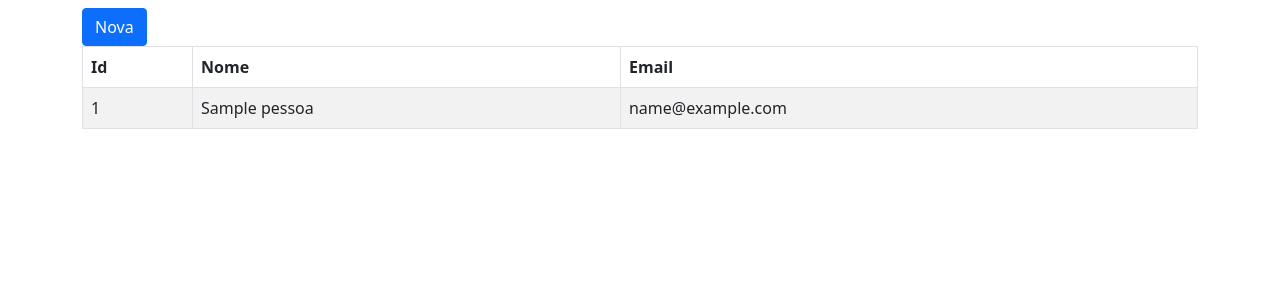
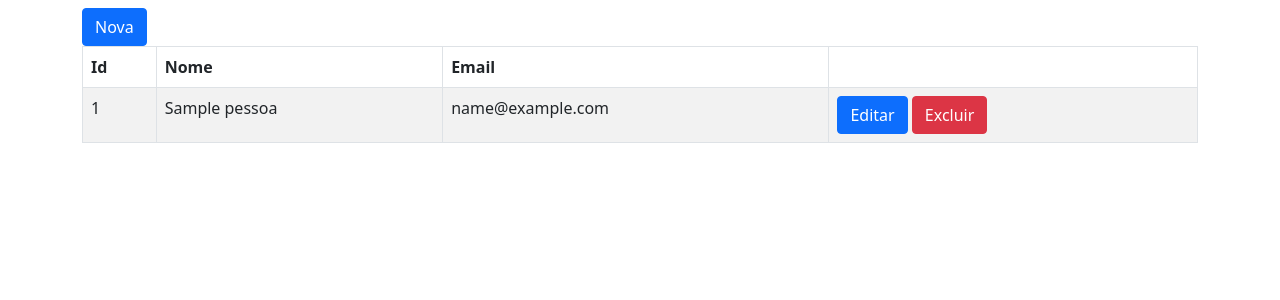
Before and after one commit to renantescaro/flask-sqlalchemy-teste, a Flask app: page /pessoas in a window 1280 px wide. Shown: the part 56-356 px from the top of the page. Run offline with Flask 2, Linux system fonts and the light colour scheme; tables that the repository leaves empty hold one stand-in row (values such as "Sample post").

Commit message:
adicionando ancoras para edição e exclusão de pessoa

```diff
--- a/flaskr/templates/pessoa/listagem.html
+++ b/flaskr/templates/pessoa/listagem.html
@@ -9,6 +9,7 @@
                 <th>Id</th>
                 <th>Nome</th>
                 <th>Email</th>
+                <th></th>
             </tr>
         </thead>
         <tbody>
@@ -17,6 +18,10 @@
                 <td>{{ pessoa.id    }}</td>
                 <td>{{ pessoa.nome  }}</td>
                 <td>{{ pessoa.email }}</td>
+                <td>
+                    <a class="btn btn-primary" href="/pessoas/editar/{{pessoa.id}}">Editar</a>
+                    <a class="btn btn-danger" href="/pessoas/excluir/{{pessoa.id}}">Excluir</a>
+                </td>
             </tr>
             {% endfor %}
         </tbody>
```
